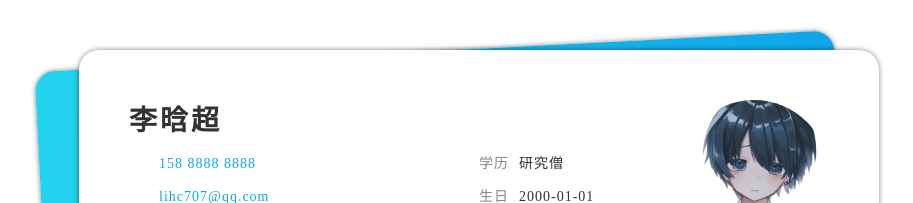
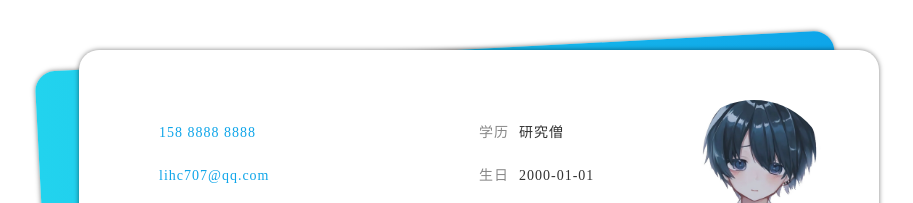
Before and after one commit to user147x/demo, a plain HTML site: page resume/index.html in a window 1280 px wide. Shown: the top 203 px of the page, without its empty margins (161-1074 px from the left). Drawn offline with Linux system fonts and the light colour scheme.

Commit message:
Update index.html

```diff
--- a/resume/index.html
+++ b/resume/index.html
@@ -4,7 +4,7 @@
     <meta charset="UTF-8" />
     <meta http-equiv="X-UA-Compatible" content="IE=edge" />
     <meta name="viewport" content="width=device-width, initial-scale=1.0" />
-    <title>李晗超的个人简历</title>
+    <title>xxx的个人简历</title>
     <link rel="stylesheet" href="./index.css" />
   </head>
   <body>
@@ -12,7 +12,7 @@
       <div class="info-container">
         <div class="info">
           <div class="name">
-            李晗超
+
           </div>
           <i class="iconfont label icondianhua"></i>
           <a href="tel:13801010101">158 8888 8888</a>
```
